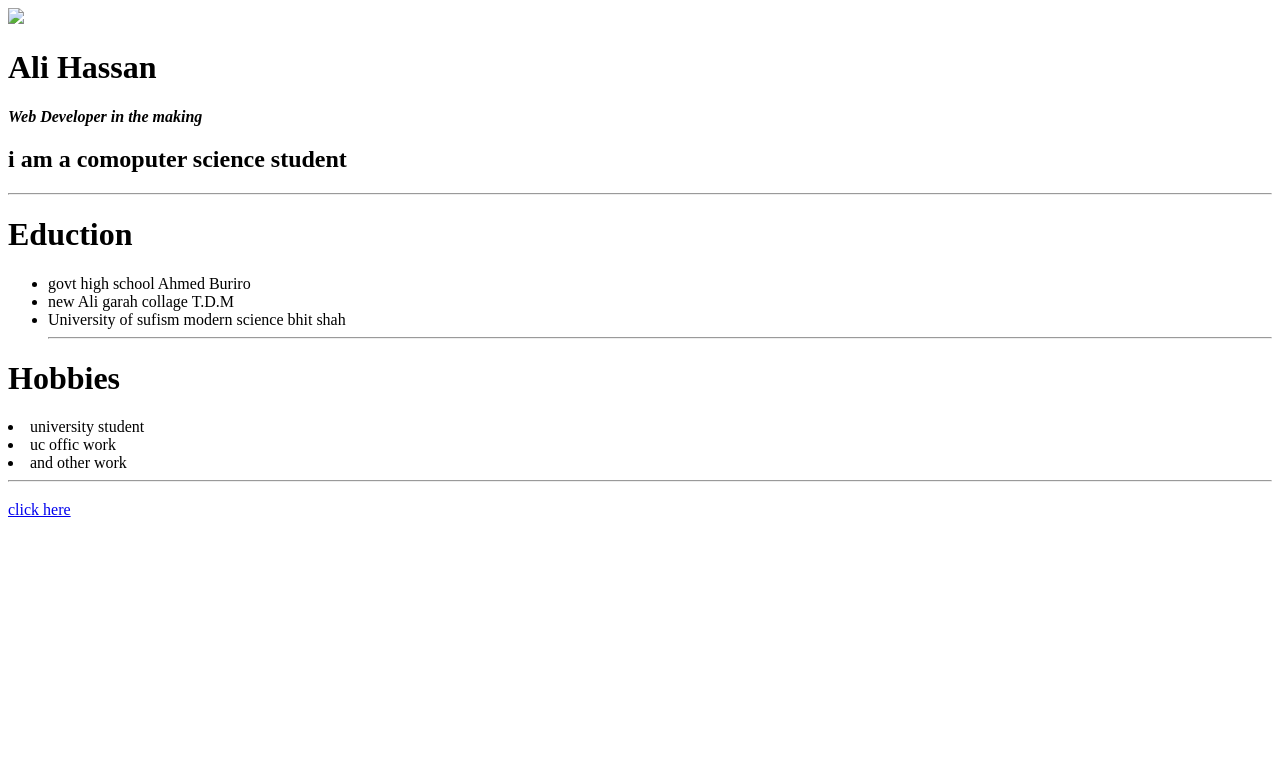
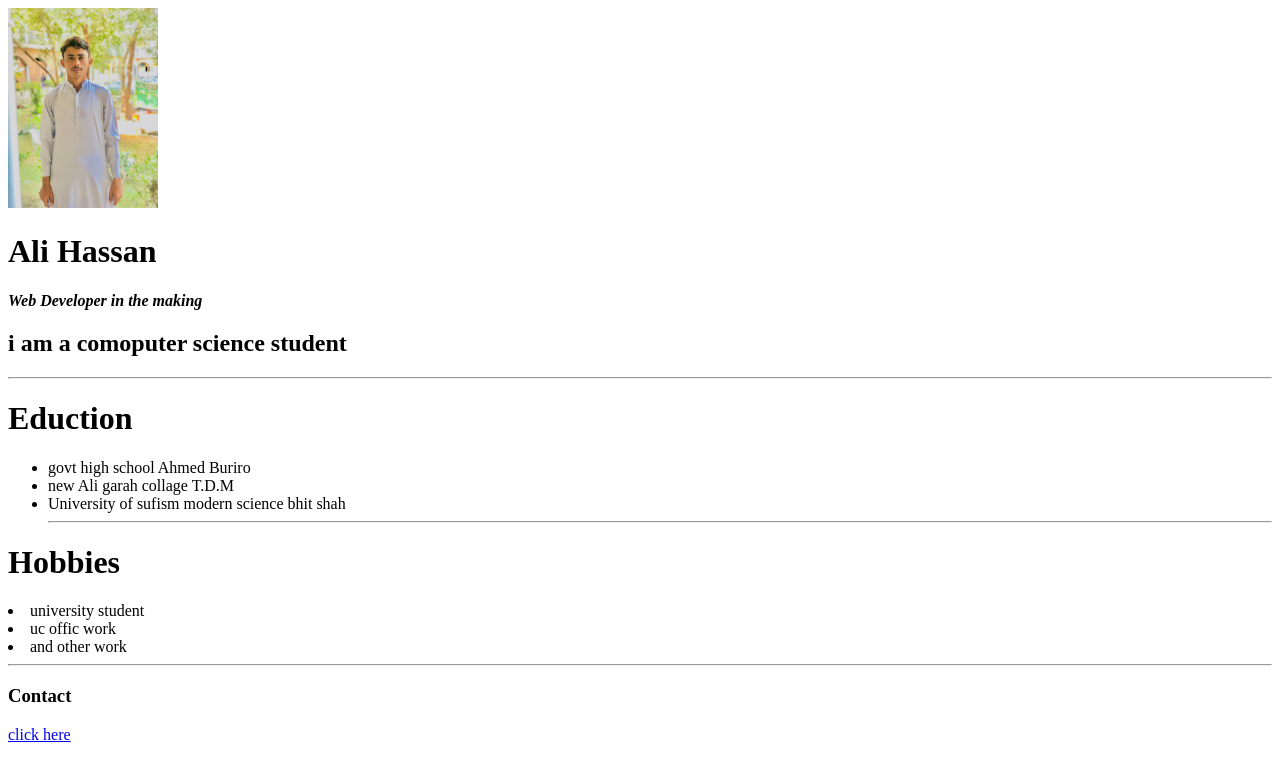
Before and after one commit to codewithalihassn/cv, a plain HTML site: page index.html in a window 1280 px wide. Drawn offline with Linux system fonts and the light colour scheme.

Commit message:
Update index.html

```diff
--- a/index.html
+++ b/index.html
@@ -8,8 +8,7 @@
 </head>
 
 <body>
-    <img src="file:///C:/Users/Ali%20Hassan/Desktop/WhatsApp%20Image%202023-10-22%20at%2012.11.23%20PM.jpeg"
-        " height="200px">
+    <img src="pic.jpeg" height="200px">
     <h1>Ali Hassan</h1>
     <em><strong> <p><i><b>Web Developer</b> in the making</i></p></strong></em>
     <h2>i am a comoputer science student</h2>
@@ -32,9 +31,7 @@
 
     <hr>
 
-    <h3>
-        <link>
-    </h3>
+    <h3>Contact</h3>
 
     <a href="youtube.com">click here</a>
 
```
